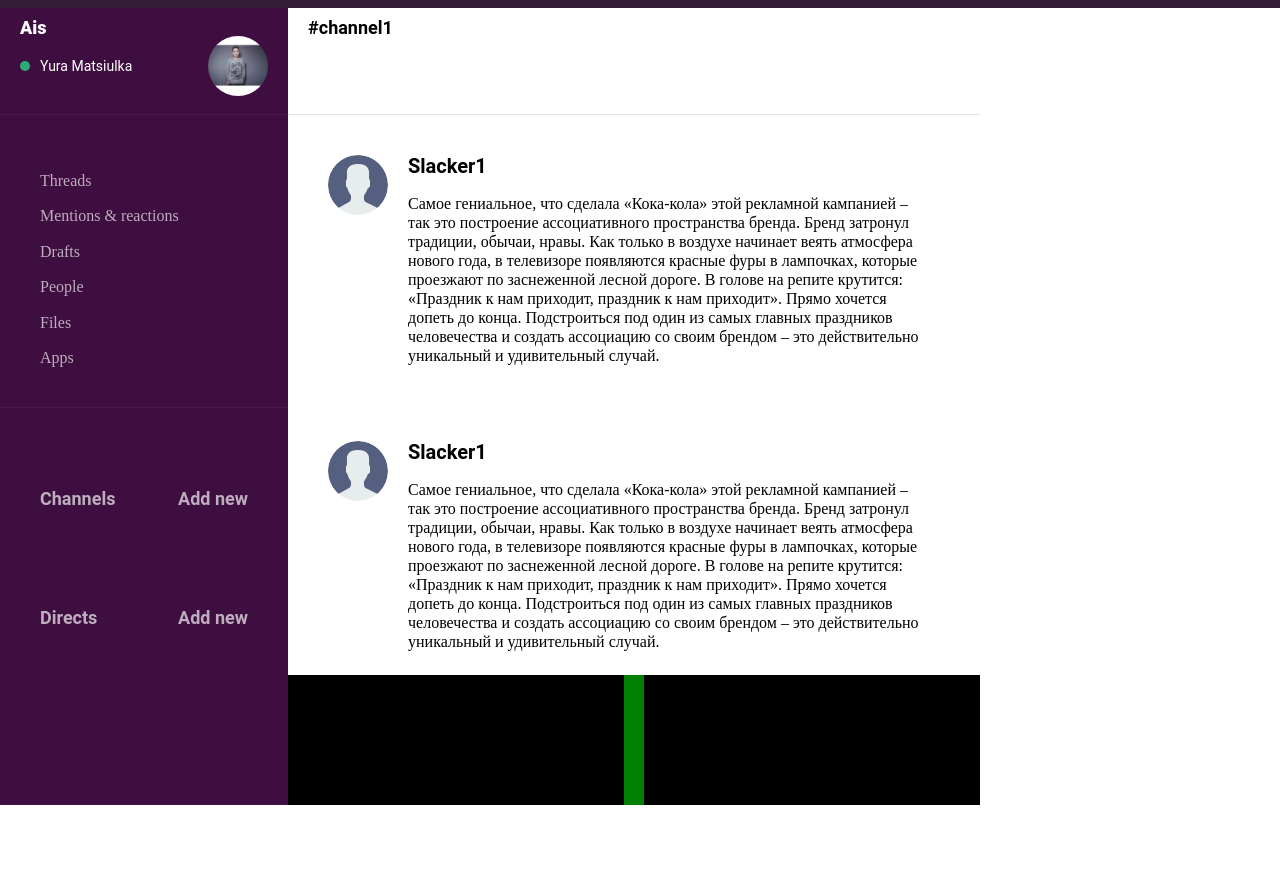
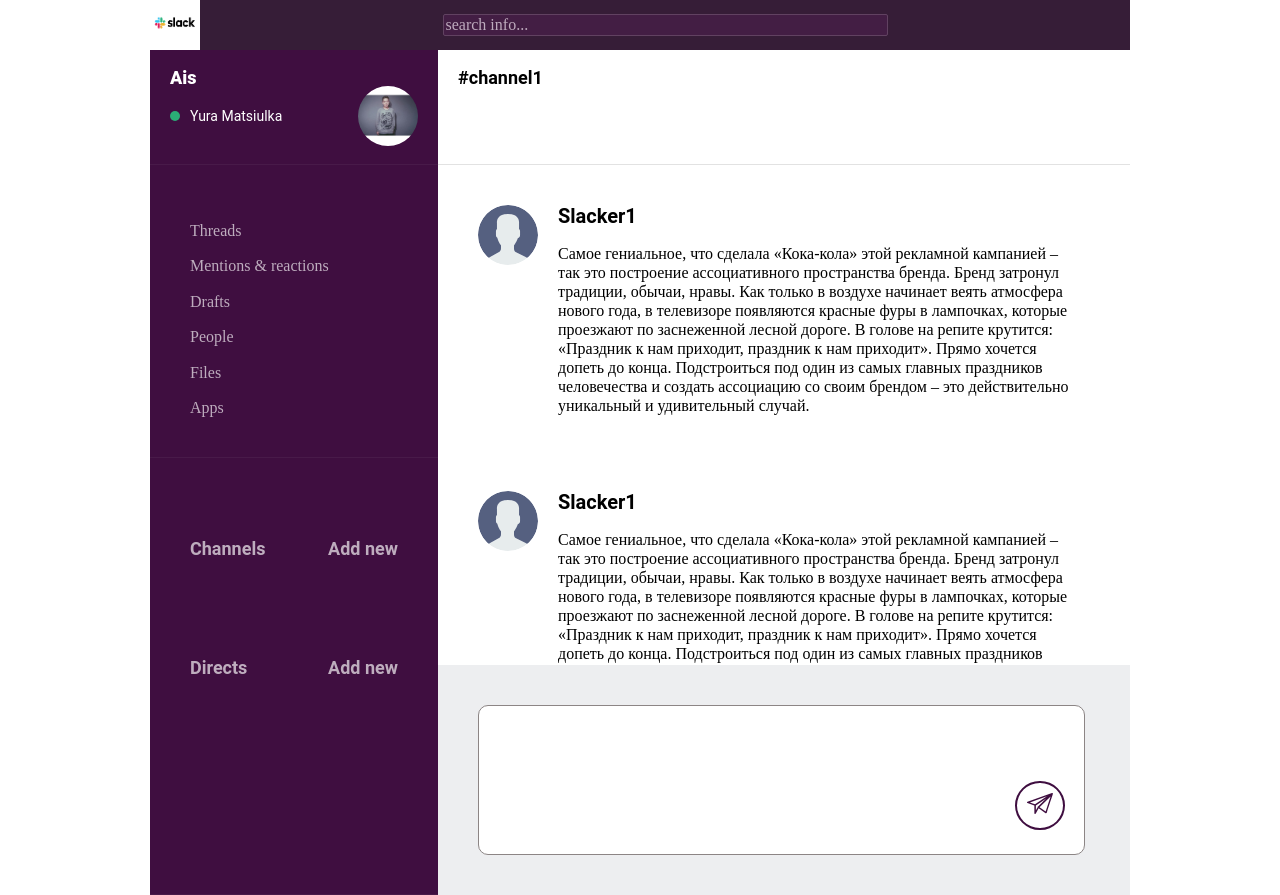
Before and after one commit to Happy-Love/Website, a plain HTML site: page index.html in a window 1280 px wide. Before the commit the page ends 805 px from the top, so only its background shows below. Drawn offline with Linux system fonts and the light colour scheme.

Commit message:
Without Topic (Threads)

```diff
--- a/css/style.css
+++ b/css/style.css
@@ -1,6 +1,26 @@
 *{
     box-sizing : border-box;
 }
+button{
+    outline: none;
+    cursor: pointer;
+}
+
+div.create-message:empty::before {
+    color: grey;
+}
+div.create-message[data-placeholder]:not([data-placeholder=""]):empty::before {
+    content: attr(data-placeholder);
+
+}
+div.create-message:empty::before {
+    content: 'Write something...';
+}
+div.create-message:focus{
+    outline: none;
+}
+
+
 li{
 list-style: none;
 }
@@ -18,16 +38,7 @@ body span{
     font-size: 14px;
     line-height: 16px;
 }
-.header{
-    position: fixed;
-    width: 100%;
-    left: 0px;
-    top: 0px;
-    background: #361D37;
-    padding-top: 4px;
-    padding-bottom: 4px;
-    z-index: 99;
-}
+
 .ml-auto{
     margin-left:auto;
 }
@@ -56,12 +67,12 @@ body span{
     margin: 0 auto;
     display:flex;
     align-items:stretch;
-
+    justify-content: center;
 
 }
 /* Left-sidebar start */
 .left-sidebar{
-    width: 288px;
+    min-width: 288px;
     display:flex;
     flex-wrap:nowrap;
     flex-direction: column;
@@ -70,6 +81,7 @@ body span{
     max-height: 115px;
     padding:20px 20px 20px 20px;
     background:#3F0E40;
+
 }
 
 .user_title{
@@ -101,7 +113,6 @@ body span{
     min-height:256px;
     margin: 0;
     padding: 40px;
-
     background:#3F0E40;
 }
 .list a{
@@ -121,9 +132,10 @@ body span{
     margin: 0;
     padding: 40px;
     background:#3F0E40;
+    flex-grow: 1;
 }
 .collapsible{
-
+    width:60%;
     cursor: pointer;
     font-size:18px;
     color:#BEADBE;
@@ -147,28 +159,26 @@ body span{
 .channel_block{
     display:flex;
     align-items: center;
+    justify-content: space-between;
+    flex-wrap:wrap;
 }
 .add_channel{
     cursor: pointer;
     font-size:18px;
     color:#BEADBE;
     font-weight:bold;
-
     margin-top:40px;
-
 }
 
 /* Left-sidebar end */
 /* Middle-sidebar start */
 .middle-sidebar{
     width: 692px;
-
     display:flex;
     flex-wrap:nowrap;
     flex-direction: column;
 }
 .chat_info{
-
     min-height: 115px;
     background:#FFFFFF;
     padding:20px 20px 20px 20px;
@@ -181,7 +191,6 @@ body span{
     border-bottom: 1px solid #E2E2E2;
 }
 .chat_history{
-
     flex-grow:1;
     height: 500px;
     padding:20px;
@@ -208,36 +217,137 @@ body span{
     margin-right:10px;
 }
 .chat_message{
-
-
-    background: black;
+    background: #FFFFFF;
     margin-top:auto;
     display:flex;
     align-items: center;
     justify-content: center;
+    background: rgba(127, 135, 145, 0.137);
+    padding:40px;
 }
-.chat_message_box{
 
-    height:130px;
+.input-group{
+    display:flex;
+    position:relative;
+    width:100%;
 
-    background:green;
-    padding:10px;
-}
-.message_things{
-    display:flex;
-
-    height:50px;
-    width:50px;
-    border-radius: 50%;
-    background-color:#FFFFFF;
-    align-items: center;
-    justify-content: center;
-    margin-left:auto;
-}
-.send_message{
-
-    height:20px;
-}
-.text-form{
 
 }
+.create-message{
+    position:relative;
+    width:100%;
+    border-radius:10px;
+    white-space: normal !important; /* Переносов в тексте нет */
+    padding: 25px 75px 75px 25px;
+    border:1px solid #8C8585;
+    white-space: normal !important;
+    background:white;
+    font-size: 16px;
+    line-height: 19px;
+    overflow-y: auto;
+    overflow-x: hidden;
+    resize:none;
+    height:150px;
+}
+.send-message{
+    display: block;
+    position: absolute;
+    right:0;
+    bottom:0;
+
+    border-radius: 50%;
+    background: none ;
+    border: 2px solid #3F0E40;
+    padding: 10px;
+    text-align: center;
+    text-decoration: none;
+    font-size: 16px;
+    margin-bottom:25px;
+    margin-right:25px;
+
+
+}
+.send-message-btn{
+    margin-left:5px;
+}
+
+
+
+
+
+
+
+
+
+
+@media (max-width:900px){
+    .left-sidebar{
+        display:none;
+    }
+    .middle-sidebar{
+        width:100%;
+    }
+
+}
+
+.header{
+    max-width:980px;
+    width: 100%;
+    margin: 0 auto;
+    background: #361D37;
+    height:50px;
+    display:flex;
+    align-items: center;
+
+}
+.top__list{
+    display: flex;
+    width:100%;
+    flex-flow: row nowrap;
+    height: 50px;
+    padding:0px 10px 0px 10px;
+    justify-content: space-between;
+
+}
+.top__list li{
+    display: inline-flex;
+
+}
+.top__list li a{
+    display: flex;
+    align-items: center;
+    width: 100%;
+    text-transform: uppercase;
+    color: white;
+    font-size: 14px;
+    padding: 0 10px;
+}
+.header__logo{
+    width:50px;
+    height:54px;
+}
+
+.input-row{
+    display:flex;
+    width:100%;
+    justify-content:center ;
+    padding:0px 20px 0px 20px;
+}
+.search{
+    outline: none;
+    width:50%;
+    background:#431E44;
+
+    border-radius: 2px;
+
+    color:#D1C8D1;
+border:1px solid #614261;
+
+}
+.search::placeholder{
+    color:#beabbe;
+}
+.search:hover {
+    border:1px solid #937D94;
+    color:#FAF9FA;
+}
--- a/index.html
+++ b/index.html
@@ -11,10 +11,18 @@
 
 <body>
 
-    <header class="header">
-    </header>
+
     <main class="slack-app">
+        <header class="header">
+            <div class="header__img">
+                <a href="#"><img class="header__logo" src="img/png/slack.png" alt="Slack"/></a>
+            </div>
+            <div class="input-row">
+                <input class="search" placeholder="search info..." type="text"/>
+            </div>
+        </header>
         <div class="container">
+
             <!-- Left-sidebar start -->
             <div class="left-sidebar">
                 <div class="user_info block">
@@ -30,6 +38,7 @@
                         </div>
                     </div>
                 </div>
+
                 <div class="user_nav block">
                     <ul class="list">
                         <li><a class="link" href="#">Threads</a></li>
@@ -44,8 +53,9 @@
                     <div class="channels">
                         <div class="channel_block">
                             <span class="collapsible">Channels</span>
-                            <span class="add_channel ml-auto">Add new</span>
+                            <span class="add_channel ">Add new</span>
                         </div>
+
                         <div class="content">
                             <ul class="list">
                                 <li class="list"><a class="link" href="#">channel-1</a></li>
@@ -60,7 +70,7 @@
                     <div class="directs">
                         <div class="channel_block">
                             <span class="collapsible">Directs</span>
-                            <span class="add_channel ml-auto" href="#">Add new</a>
+                            <span class="add_channel" href="#">Add new</a>
                         </div>
                         <div class="content">
                             <ul class="list">
@@ -131,7 +141,24 @@
                     </div>
                 </div>
                 <div class="chat_message">
-                    <div class="chat_message_box">
+                    <div class="message_icons">
+                        <i class="fa fa-plus-circle"></i>
+                        <i class="fa fa-plus-camera"></i>
+                        <i class="fa fa-plus-microphone"></i>
+                        <i class="fa fa-plus-smile-o"></i>
+                    </div>
+                    <div class="input-group">
+
+                        <div class="create-message" contenteditable="true" aria-multiline="true">
+
+                        </div>
+
+                        <div class="send-message-btn">
+                            <button type="button" class="send-message">
+                            <img src="img/send.svg" alt="Отправить">
+                            </button>
+                        </div>
+
 
                     </div>
                 </div>
```
Also changed, not shown: img/png/slack.png (added).
